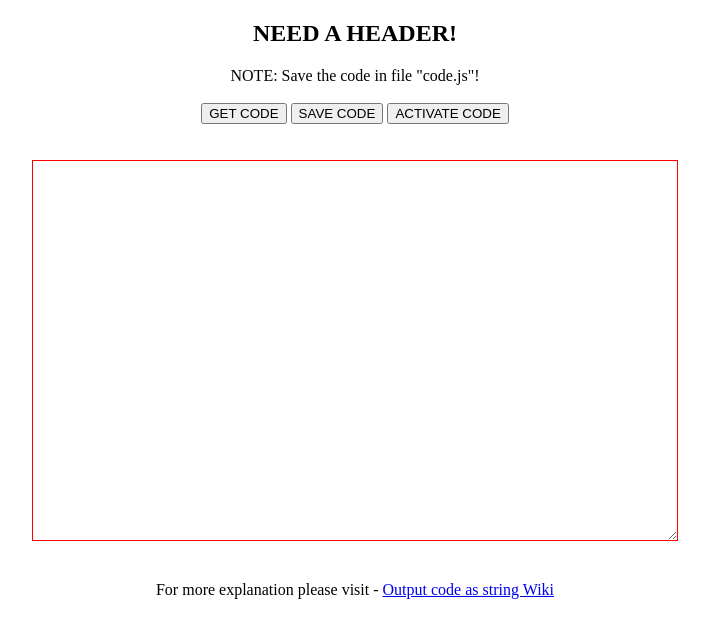
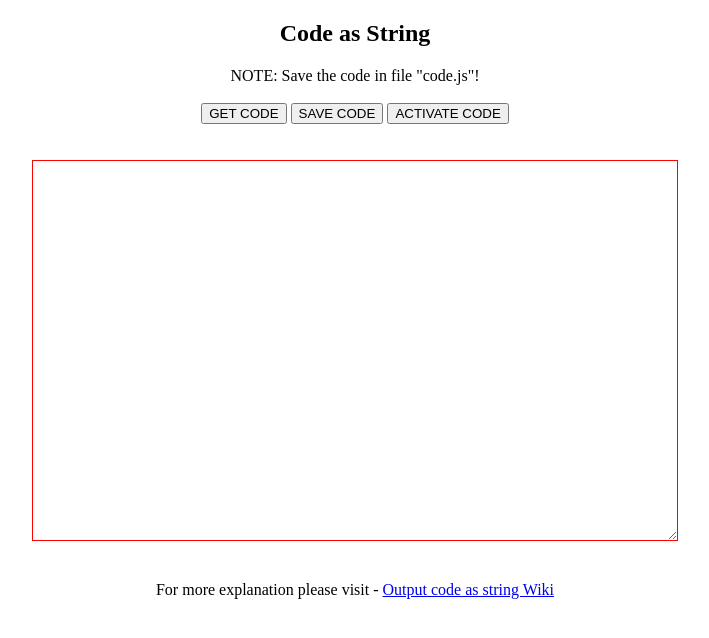
Before and after one commit to Incrementis/Javascript-output-code-as-string-, a plain HTML site: page index.html in a window 1280 px wide. Shown: the whole page, without its empty margins (285-994 px from the left). Drawn offline with Linux system fonts and the light colour scheme.

Commit message:
Update index.html
-Changed the title and header
-Formated code

```diff
--- a/index.html
+++ b/index.html
@@ -30,7 +30,7 @@
 
 		<section >
 
-			<h2>NEED A HEADER!</h2>
+			<h2>Code as String</h2>
 
 			<span>NOTE: Save the code in file "code.js"!</span>
 
@@ -52,9 +52,9 @@
 			<br>
 
 			<textarea 	id="edit"
-						rows="25"
-						cols="50"
-						style="border: 1px solid red; width: 50%; margin-left: auto; margin-right: auto;"></textarea>
+					rows="25"
+					cols="50"
+					style="border: 1px solid red; width: 50%; margin-left: auto; margin-right: auto;"></textarea>
 
 		</section>
 
```
